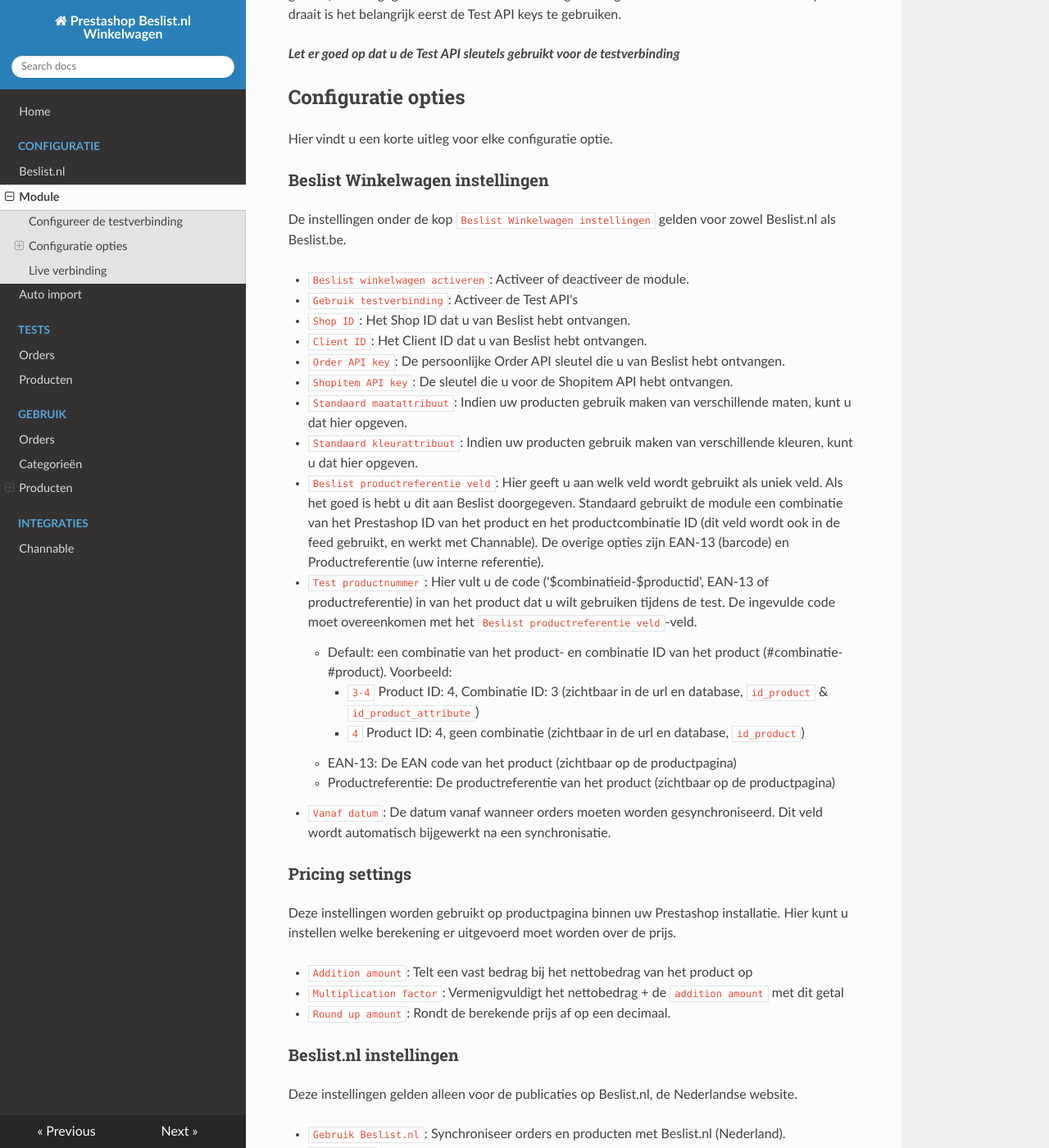
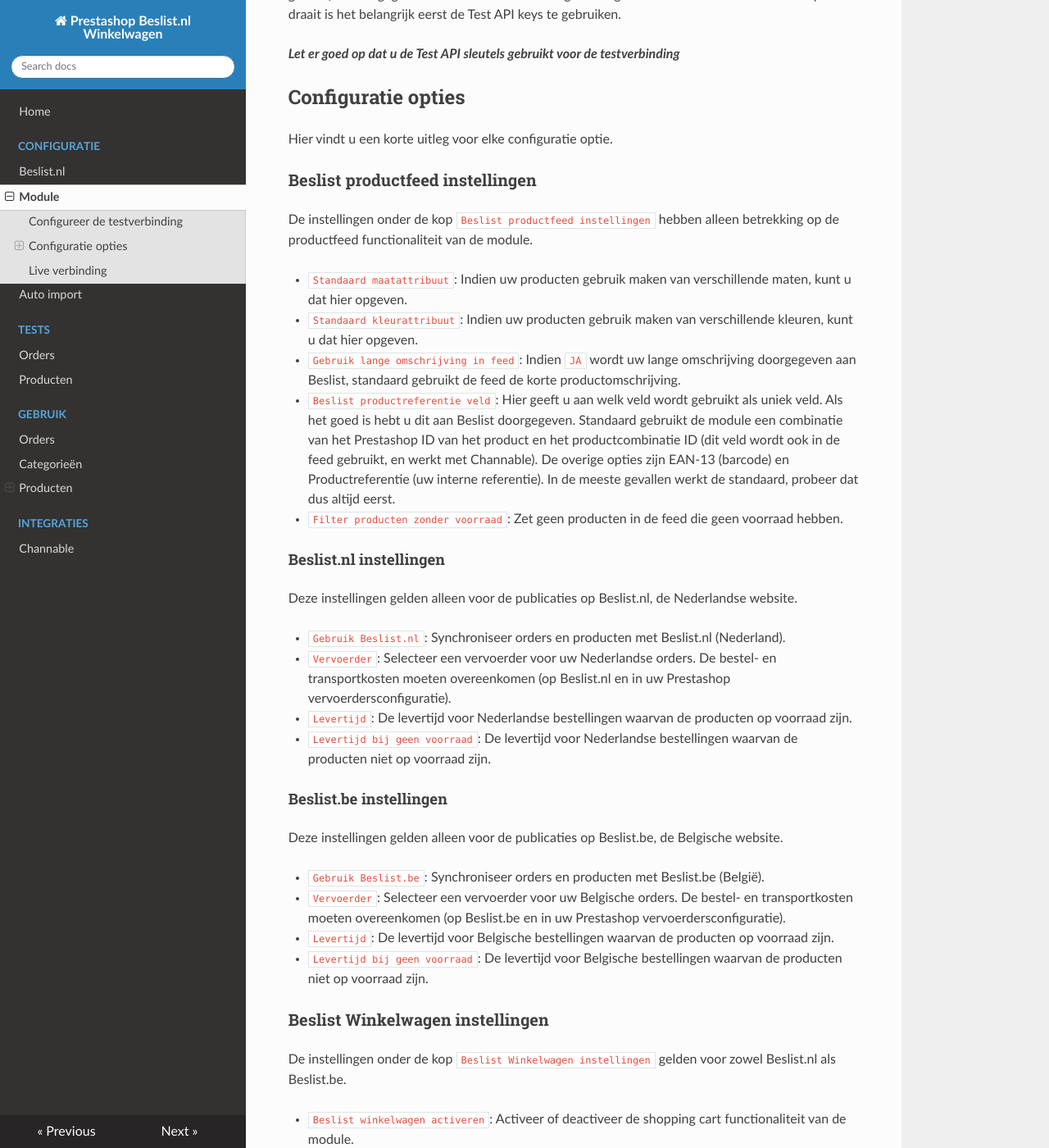
Before and after one commit to werkaandewebshop/prestashop-beslistcart-docs, an MkDocs documentation site: the page built from docs/configuratie/module.md, in a window 1280 px wide and 1400 px high, scrolled down 332 px. Shown: the whole window at 82% size. Built offline with MkDocs 1.6.1, drawn with Linux system fonts in a browser that asks for light colours; nearby versions of some CDN libraries; old or Windows-style settings are respelled for this version of MkDocs; some of the changed text lies outside the part shown.

Commit message:
Updated docs

```diff
--- a/docs/configuratie/module.md
+++ b/docs/configuratie/module.md
@@ -10,34 +10,16 @@
 ## Configuratie opties
 Hier vindt u een korte uitleg voor elke configuratie optie.
 
-### Beslist Winkelwagen instellingen
-De instellingen onder de kop `Beslist Winkelwagen instellingen` gelden voor zowel Beslist.nl als Beslist.be.
+### Beslist productfeed instellingen
+De instellingen onder de kop `Beslist productfeed instellingen` hebben alleen betrekking op de productfeed functionaliteit van de module.
 
-* `Beslist winkelwagen activeren`: Activeer of deactiveer de module.
-* `Gebruik testverbinding`: Activeer de Test API's
-* `Shop ID`: Het Shop ID dat u van Beslist hebt ontvangen.
-* `Client ID`: Het Client ID dat u van Beslist hebt ontvangen.
-* `Order API key`: De persoonlijke Order API sleutel die u van Beslist hebt ontvangen.
-* `Shopitem API key`: De sleutel die u voor de Shopitem API hebt ontvangen.
 * `Standaard maatattribuut`: Indien uw producten gebruik maken van verschillende maten, kunt u dat hier opgeven.
 * `Standaard kleurattribuut`: Indien uw producten gebruik maken van verschillende kleuren, kunt u dat hier opgeven.
-* `Beslist productreferentie veld`: Hier geeft u aan welk veld wordt gebruikt als uniek veld. Als het goed is hebt u dit aan Beslist doorgegeven. Standaard gebruikt de module een combinatie van het Prestashop ID van het product en het productcombinatie ID (dit veld wordt ook in de feed gebruikt, en werkt met Channable). De overige opties zijn EAN-13 (barcode) en Productreferentie (uw interne referentie).
-* `Test productnummer`: Hier vult u de code ('$combinatieid-$productid', EAN-13 of productreferentie) in van het product dat u wilt gebruiken tijdens de test. De ingevulde code moet overeenkomen met het `Beslist productreferentie veld`-veld.
-    * Default: een combinatie van het product- en combinatie ID van het product (#combinatie-#product). Voorbeeld:
-        * `3-4` Product ID: 4, Combinatie ID: 3 (zichtbaar in de url en database, `id_product` & `id_product_attribute`)
-        * `4` Product ID: 4, geen combinatie (zichtbaar in de url en database, `id_product`)
-    * EAN-13: De EAN code van het product (zichtbaar op de productpagina)
-    * Productreferentie: De productreferentie van het product (zichtbaar op de productpagina)
-* `Vanaf datum`: De datum vanaf wanneer orders moeten worden gesynchroniseerd. Dit veld wordt automatisch bijgewerkt na een synchronisatie.
+* `Gebruik lange omschrijving in feed`: Indien `JA` wordt uw lange omschrijving doorgegeven aan Beslist, standaard gebruikt de feed de korte productomschrijving.
+* `Beslist productreferentie veld`: Hier geeft u aan welk veld wordt gebruikt als uniek veld. Als het goed is hebt u dit aan Beslist doorgegeven. Standaard gebruikt de module een combinatie van het Prestashop ID van het product en het productcombinatie ID (dit veld wordt ook in de feed gebruikt, en werkt met Channable). De overige opties zijn EAN-13 (barcode) en Productreferentie (uw interne referentie). In de meeste gevallen werkt de standaard, probeer dat dus altijd eerst.
+* `Filter producten zonder voorraad`: Zet geen producten in de feed die geen voorraad hebben.
 
-### Pricing settings
-Deze instellingen worden gebruikt op productpagina binnen uw Prestashop installatie. Hier kunt u instellen welke berekening er uitgevoerd moet worden over de prijs.
-
-* `Addition amount`: Telt een vast bedrag bij het nettobedrag van het product op
-* `Multiplication factor`: Vermenigvuldigt het nettobedrag + de `addition amount` met dit getal
-* `Round up amount`: Rondt de berekende prijs af op een decimaal.
-
-### Beslist.nl instellingen
+#### Beslist.nl instellingen
 Deze instellingen gelden alleen voor de publicaties op Beslist.nl, de Nederlandse website.
 
 * `Gebruik Beslist.nl`: Synchroniseer orders en producten met Beslist.nl (Nederland).
@@ -45,13 +27,38 @@
 * `Levertijd`: De levertijd voor Nederlandse bestellingen waarvan de producten op voorraad zijn.
 * `Levertijd bij geen voorraad`: De levertijd voor Nederlandse bestellingen waarvan de producten niet op voorraad zijn.
 
-### Beslist.be instellingen
+#### Beslist.be instellingen
 Deze instellingen gelden alleen voor de publicaties op Beslist.be, de Belgische website.
 
 * `Gebruik Beslist.be`: Synchroniseer orders en producten met Beslist.be (België).
 * `Vervoerder`: Selecteer een vervoerder voor uw Belgische orders. De bestel- en transportkosten moeten overeenkomen (op Beslist.be en in uw Prestashop vervoerdersconfiguratie).
 * `Levertijd`: De levertijd voor Belgische bestellingen waarvan de producten op voorraad zijn.
 * `Levertijd bij geen voorraad`: De levertijd voor Belgische bestellingen waarvan de producten niet op voorraad zijn.
+
+### Beslist Winkelwagen instellingen
+De instellingen onder de kop `Beslist Winkelwagen instellingen` gelden voor zowel Beslist.nl als Beslist.be.
+
+* `Beslist winkelwagen activeren`: Activeer of deactiveer de shopping cart functionaliteit van de module.
+* `Shop ID`: Het Shop ID dat u van Beslist hebt ontvangen.
+* `Client ID`: Het Client ID dat u van Beslist hebt ontvangen.
+* `Order API key`: De persoonlijke Order API sleutel die u van Beslist hebt ontvangen.
+* `Shopitem API key`: De sleutel die u voor de Shopitem API hebt ontvangen.
+* `Gebruik testverbinding`: Activeer de Test API's
+* `Test productnummer`: Hier vult u de code ('$combinatieid-$productid', EAN-13 of productreferentie) in van het product dat u wilt gebruiken tijdens de test. De ingevulde code moet overeenkomen met het `Beslist productreferentie veld`-veld.
+    * Standaard: een combinatie van het product- en combinatie ID van het product (#combinatie-#product). Voorbeeld:
+        * `3-4` Product ID: 4, Combinatie ID: 3 (zichtbaar in de url en database, `id_product` & `id_product_attribute`)
+        * `4` Product ID: 4, geen combinatie (zichtbaar in de url en database, `id_product`)
+    * EAN-13: De EAN code van het product (zichtbaar op de productpagina)
+    * Productreferentie: De productreferentie van het product (zichtbaar op de productpagina)
+* `Vanaf datum`: De datum vanaf wanneer orders moeten worden gesynchroniseerd. Dit veld wordt automatisch bijgewerkt na een synchronisatie.
+* `Huisnummer in adres2`: Indien uw producten gebruik maken van verschillende kleuren, kunt u dat hier opgeven.
+
+### Bulk operaties
+Hier kunt u kiezen om
+
+* `Alle producten toevoegen` - Markeert alle producten voor de Beslist feed
+* `Voeg standaardcategorieën toe` - Zet de Beslist.nl categorieën op een best effort manier op de producten
+* `Markeer 1000 as bijgewerkt` - Markeert 1000 producten zodat deze kunnen worden gemeld via de Shopitem API.
 
 ### Categoriën
 De Beslist categoriën worden in uw Prestashop installatie opgeslagen, zodat u per product kunt selecteren in welke categorie deze komt te staan. U kunt de categoriën van Beslist opnieuw ophalen door `Update Beslist categoriën` op `JA` te zetten, en vervolgens op opslaan te klikken.
--- a/docs/gebruik/producten/producten.md
+++ b/docs/gebruik/producten/producten.md
@@ -9,12 +9,12 @@
 
 ![Beslist.nl producttab](../../img/overview_producttab.png)
 
-Op deze tab ziet u voor alle productcombinaties een optie om deze te publiceren (via het vinkje onder `Publiceren`). Ook kunt u per combinatie een specifieke Beslist geadverteerde prijs instellen (in het veld `Specifieke prijs`). Het veld `calculated price` toont de berekende prijs (volgens de regels van de instellingen uit de [module](/configuratie/module.md)).
+Op deze tab ziet u voor alle productcombinaties een optie om deze te publiceren (via het vinkje onder `Publiceren`). Ook kunt u per combinatie een specifieke Beslist levertijd instellen.
 
-Wanneer u op de titel van een product klikt, kunt u nog enkele geavanceerde instellingen toepassen, zoals:
+Wanneer u op de titel van een product klikt, kunt u de levertijden aanpassen:
 
- * `Custom EAN`: Een override EAN (als bij Beslist.nl een ander EAN nummer bekend is)
- * `Custom Levertijd`: Een override voor de levertijd van het product, wanneer dit niet is ingevuld wordt de levertijd uit de configuratie gebruikt.
+ * `Custom Delivery time NL`: Een override levertijd voor Beslist.nl
+ * `Custom Delivery time BE`: Een override levertijd voor Beslist.be
 
 ## Producten bijwerken
 De module zorgt ervoor dat er een bericht naar Beslist.nl wordt gestuurd nadat er bepaalde aanpassingen zijn gebeurd (momenteel zijn dit aanpassingen aan voorraad en prijs). Deze melding gebeurt onder water, u merkt er dus normaal gesproken niets van.
```
Also changed, not shown: docs/img/overview_products.png, docs/img/overview_producttab.png, 2 other files.
